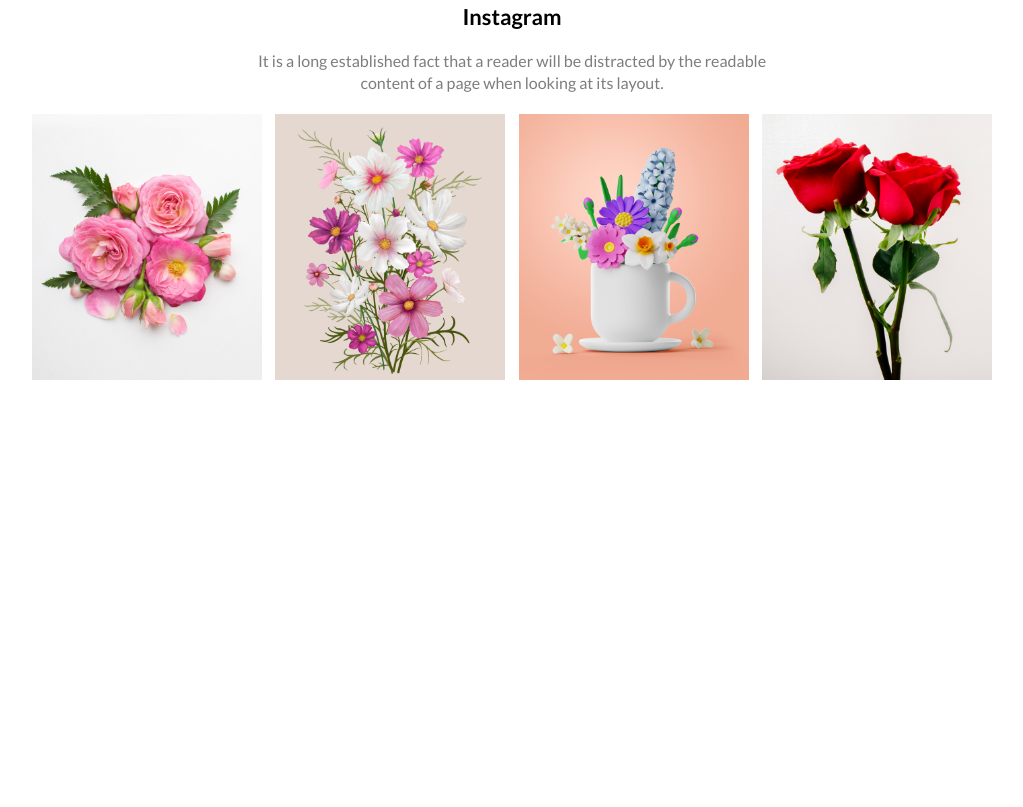
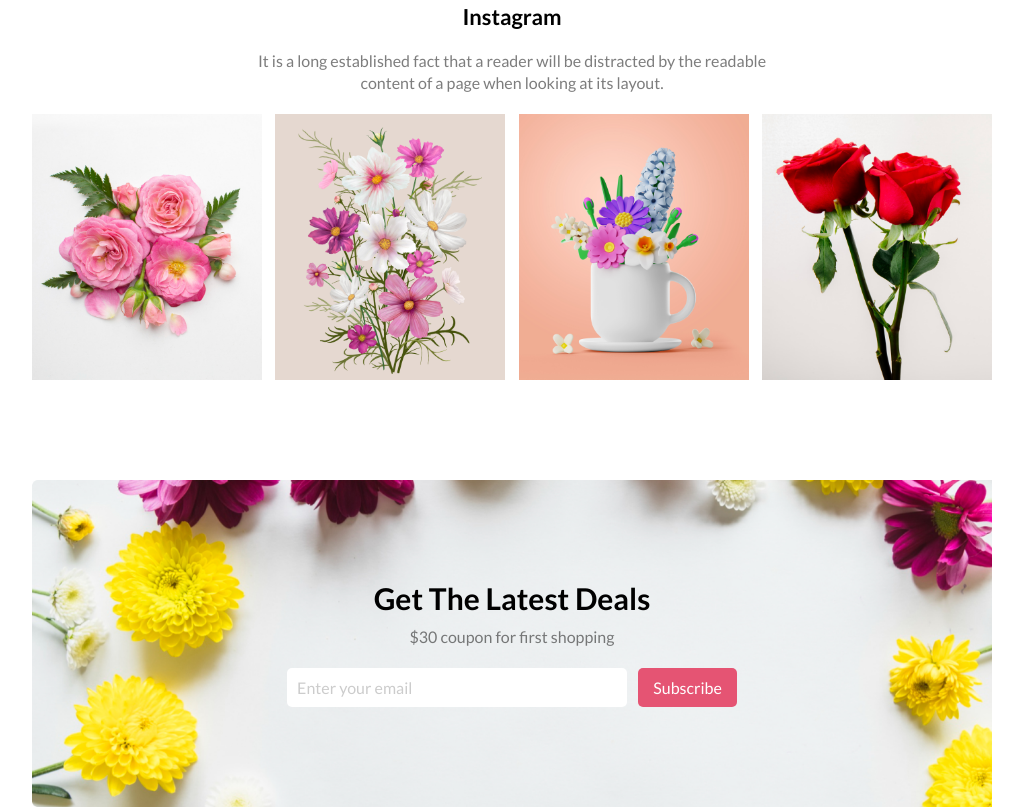
Before and after one commit to BurhanUddinAhmad/flower-shop, a plain HTML site: page index.html in a window 1280 px wide. Shown: the part 2185-2992 px from the top of the page, without its empty margins (128-1151 px from the left). Before the commit the page ends 2565 px from the top, so only its background shows below. Drawn offline with Linux system fonts and the light colour scheme.

Commit message:
Added Subscribe section

```diff
--- a/index.html
+++ b/index.html
@@ -123,6 +123,20 @@
                 </div>
             </div>
         </section>
+
+        <!-- Subscribe section -->
+        <section id="subscribe">
+            <div class="container">
+                <div class="subscribe-contents">
+                    <h3>Get The Latest Deals</h3>
+                    <p>$30 coupon for first shopping</p>
+                    <form class="btn">
+                        <input type="email" placeholder="Enter your email">
+                        <button>Subscribe</button>
+                    </form>
+                </div>
+            </div>
+        </section>
     </main>
     <footer>
 
--- a/style/style.css
+++ b/style/style.css
@@ -172,8 +172,32 @@ header {
 .product-contents {
     display: flex;
     justify-content: space-between;
-
 }
 .product-contents img {
    width: 23rem;
 }
+
+/* Subscribe section */
+.subscribe-contents {
+    background: url('../Flower\ Asset/Rectangle 9.png');
+    background-size: cover;
+    padding: 10rem;
+    text-align: center;
+}
+.subscribe-contents h3 {
+    font-size: 3rem;
+    color: var(--fntClor);
+    margin-bottom: 1rem;
+}
+.subscribe-contents form input {
+    width: 34rem;
+    font-size: 1.6rem;
+    padding: 1rem;
+    outline: none;
+    border: none;
+    border-radius: .5rem;
+    margin-right: 1rem;
+}
+::placeholder {
+    color: #ccc;
+}
```
